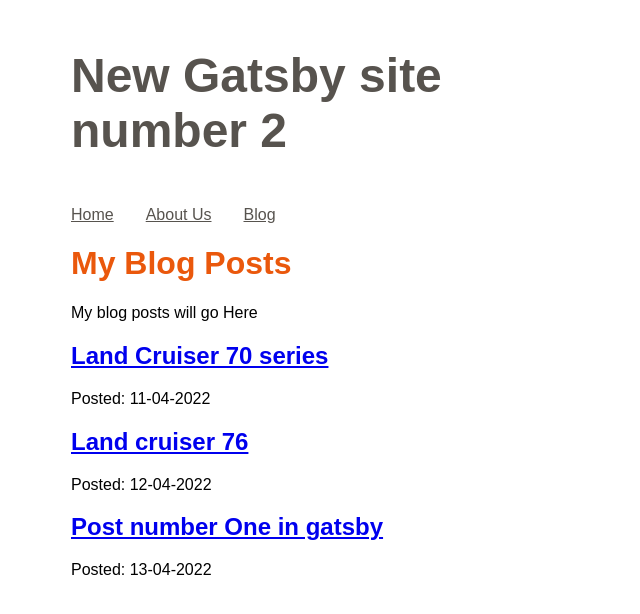
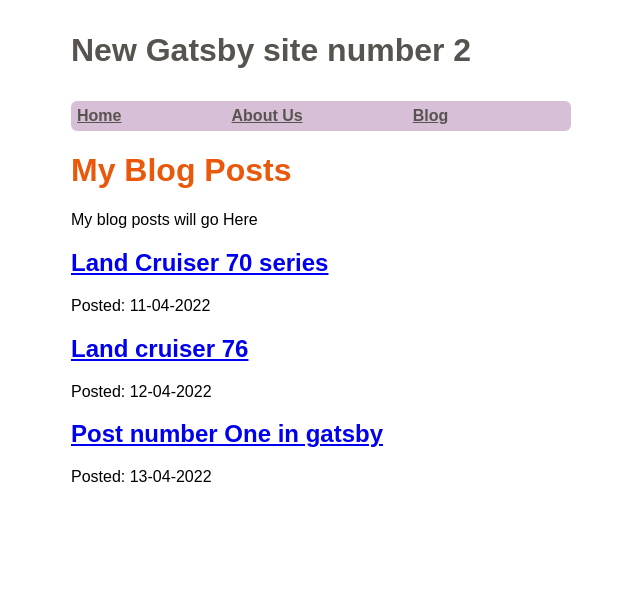
Before and after one commit to Jorris-N/gatsby-site2, a Gatsby site: page /blog in a window 1280 px wide. Shown: the whole page, without its empty margins (319-959 px from the left). Built offline with nearby package versions, Linux system fonts and the light colour scheme; Gatsby itself is replaced by a stand-in of ours.

Commit message:
error correction

```diff
--- a/package.json
+++ b/package.json
@@ -18,6 +18,7 @@
     "@mdx-js/mdx": "^1.6.22",
     "@mdx-js/react": "^1.6.22",
     "gatsby": "^4.12.1",
+    "gatsby-image": "^3.11.0",
     "gatsby-plugin-image": "^2.12.1",
     "gatsby-plugin-mdx": "^3.12.1",
     "gatsby-plugin-sharp": "^4.12.1",
--- a/src/components/layout.module.css
+++ b/src/components/layout.module.css
@@ -3,26 +3,33 @@
     max-width: 500px;
     font-family: sans-serif;
 }
+ nav{
+    background-color: thistle;
+    border-radius: 6px;
+}
 
 .heading{
-    color: #ea580c
+    color: #ea580c;
 }
 .navLinks {
     display: flex;
     list-style: none;
     text-decoration: none;
     padding-left: 0;
+    padding: 6px;
 }
 
 .navLinkItems {
     padding-right: 2rem;
+    font-weight: 600;
+    margin-right: 16%;
 }
 .navLinkText{
     color: #57534e;
 }
 .siteTitle{
-    font-size: 3rem;
+    font-size: 2rem;
     font-weight: 700;
     color: #57534e;
-    margin: 3rem 0;
+    margin: 2rem 0;
 }
--- a/src/pages/blog/index.js
+++ b/src/pages/blog/index.js
@@ -2,6 +2,7 @@
 import Layout from "../../components/layout"
 import { graphql } from "gatsby"
 import { Link } from "gatsby"
+
 
 
 const BlogPage = ({data}) => {
@@ -29,6 +30,11 @@
       frontmatter {
         date
         title
+         hero_image {
+        childImageSharp {
+          gatsbyImageData
+        }
+      }
       }
       id
       slug
```
Also changed, not shown: 1 other file.
